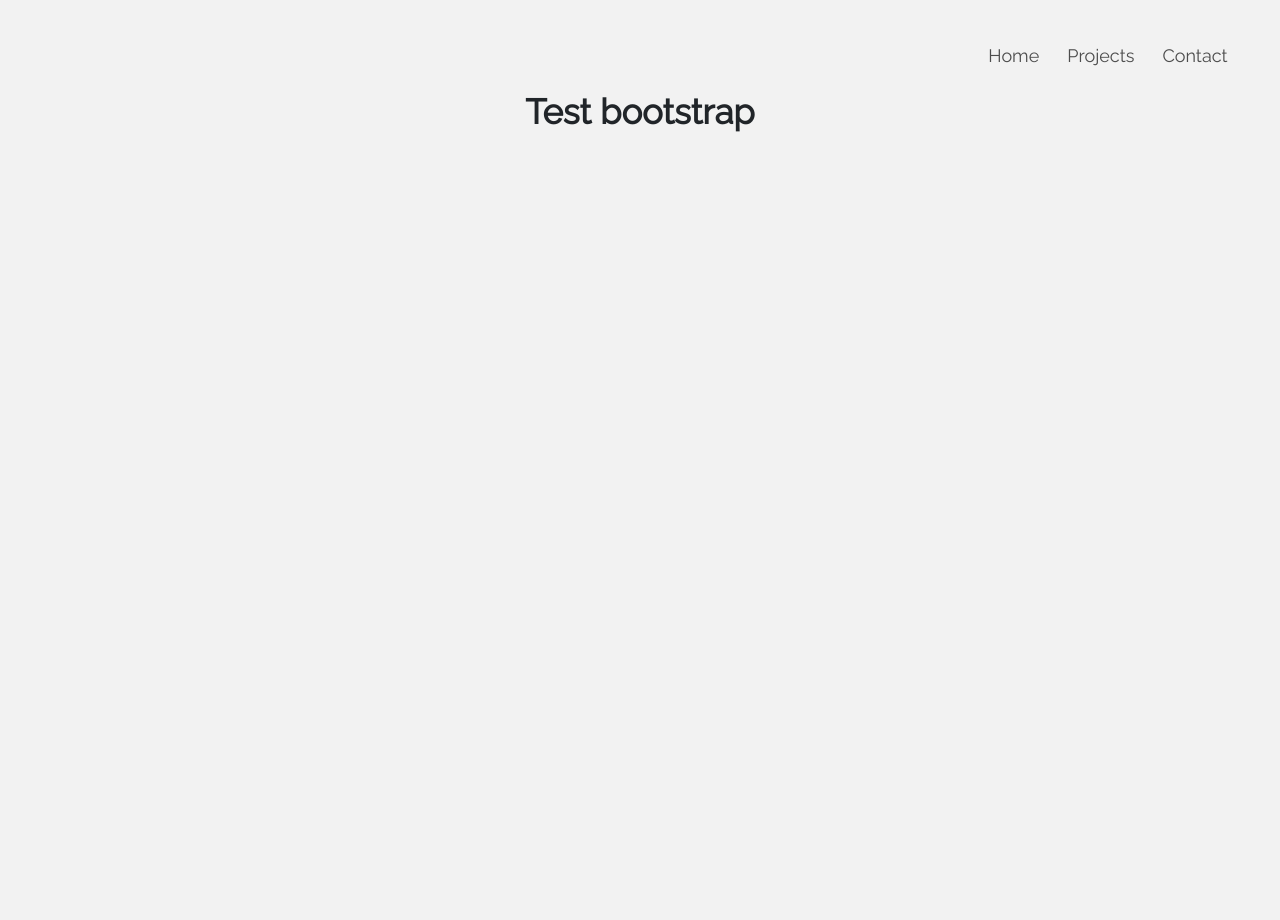
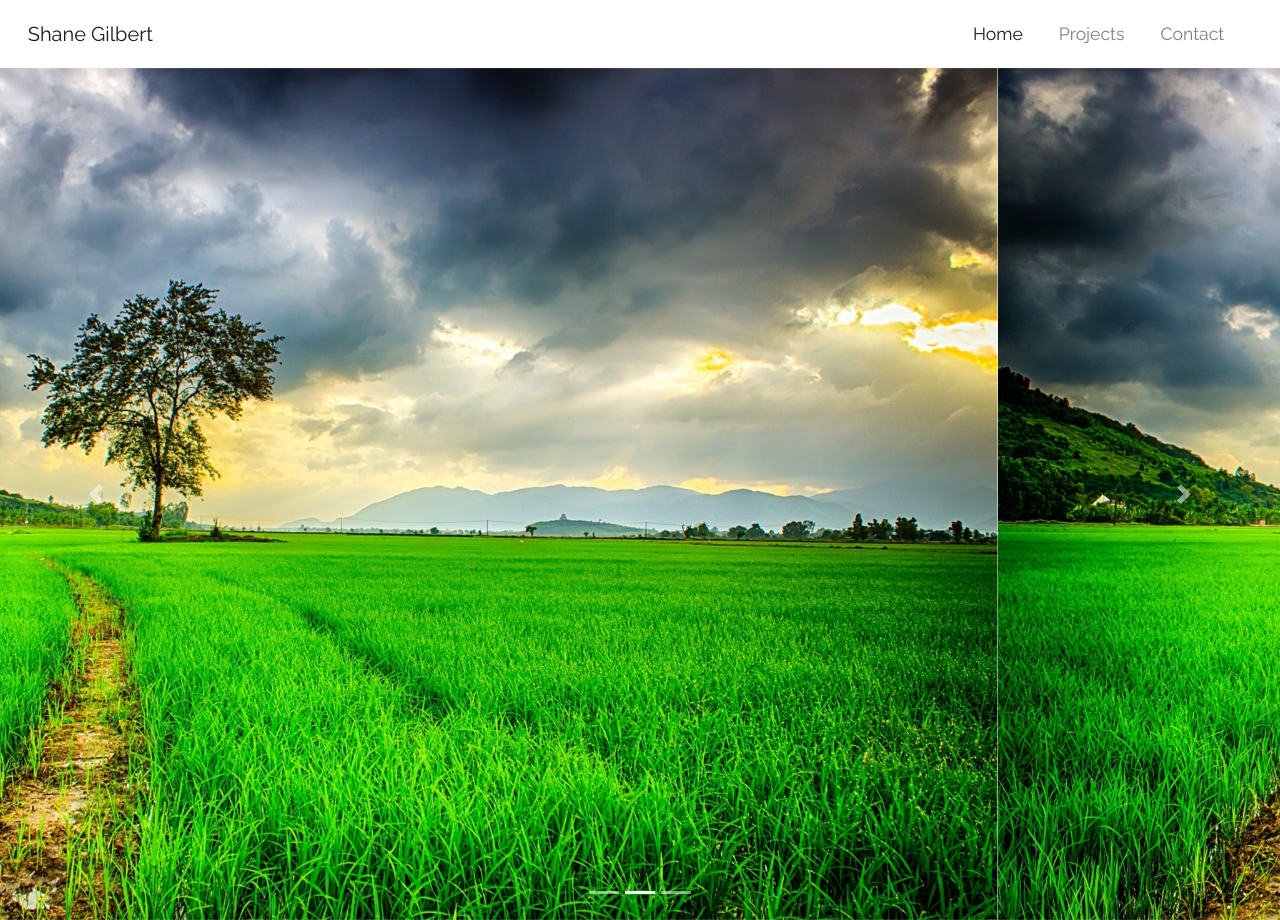
Before and after one commit to shanedgilbert/sdgilbert, a plain HTML site: page index.html in a window 1280 px wide. Before the commit the page ends 800 px from the top, so only its background shows below. Drawn offline with nearby package versions, Linux system fonts and the light colour scheme.

Commit message:
added carousel

```diff
--- a/css/home.css
+++ /dev/null
@@ -1,53 +0,0 @@
-body {
-  background-color: #f2f2f2;
-  /*background-image: url("../img/test.jpg");
-  background-attachment: fixed;*/
-}
-
-h1 {
-  font-size: 26pt;
-  font-weight: bold;
-  font-family: Raleway, sans-serif;
-  text-align: center;
-  top: 25%;
-}
-
-.navdiv {
-  width: 100%;
-  text-align: right;
-  padding: 0px;
-}
-
-ul.nav {
-  list-style-type: none;
-  margin: 0;
-  padding: 0;
-  overflow: hidden;
-  display: inline-block;
-  position: relative;
-  margin-right: 3%;
-  margin-top: 2%;
-}
-
-li {
-  float: left;
-}
-
-li a {
-  display: block;
-  color: black;
-  text-align: center;
-  padding: 16px 14px;
-  background-color: transparent;
-  text-decoration: none;
-  font-family: Raleway;
-  font-size: 18px;
-  color: #4d4d4d;
-  font-weight: normal;
-}
-
-li a:hover {
-  font-weight: 600;
-  color: #000;
-  text-decoration: none;
-}
--- /dev/null
+++ b/css/index.css
@@ -0,0 +1,18 @@
+html, body {
+  height: 100%;
+  width: 100%;
+  font-family: 'Raleway', sans-serif;
+  color: #222;
+}
+
+.navbar {
+  padding: 0.8rem;
+}
+
+.navbar-nav li {
+  padding-right: 20px;
+}
+
+.nav-link {
+  font-size: 1.1em !important;
+}
--- a/index.html
+++ b/index.html
@@ -1,28 +1,77 @@
 <!DOCTYPE html>
 <html lang="en">
+
 <head>
 	<title>Shane D. Gilbert</title>
-	<link rel="stylesheet" href="https://maxcdn.bootstrapcdn.com/bootstrap/4.3.1/css/bootstrap.min.css">
-	<link rel="stylesheet" type="text/css" href="css/home.css">
+	<meta charset="utf-8">
+	<meta name="viewport" content="width=device-width, initial-scale=1">
+	<link rel="stylesheet" href="https://maxcdn.bootstrapcdn.com/bootstrap/4.0.0/css/bootstrap.min.css">
+	<script src="https://ajax.googleapis.com/ajax/libs/jquery/3.3.1/jquery.min.js"></script>
+	<script src="https://cdnjs.cloudflare.com/ajax/libs/popper.js/1.12.9/umd/popper.min.js"></script>
+	<script src="https://maxcdn.bootstrapcdn.com/bootstrap/4.0.0/js/bootstrap.min.js"></script>
+	<script src="https://use.fontawesome.com/releases/v5.0.8/js/all.js"></script>
 	<link href="https://fonts.googleapis.com/css?family=Raleway&display=swap" rel="stylesheet">
-	<meta name="viewport" content="width=device-width, initial-scale=1">
-	<script src="https://ajax.googleapis.com/ajax/libs/jquery/3.4.1/jquery.min.js"></script>
-	<script src="https://cdnjs.cloudflare.com/ajax/libs/popper.js/1.14.7/umd/popper.min.js"></script>
-	<script src="https://maxcdn.bootstrapcdn.com/bootstrap/4.3.1/js/bootstrap.min.js"></script>
+	<link rel="stylesheet" type="text/css" href="css/index.css">
 </head>
+
 <body>
 
-<div class="navdiv">
-	<ul class="nav">
-		<li><a href="index.html">Home</a></li>
-		<li><a href="Projects">Projects</a></li>
-		<li><a href="Contact">Contact</a></li>
-	</ul>
-</div>
+	<!--Navigation Bar-->
+	<nav class="navbar navbar-expand-md navbar-light sticky-top">
+		<div class="container-fluid">
+			<a class="navbar-brand" href="#">Shane Gilbert</a>
+			<button class="navbar-toggler" type="button" data-toggle="collapse" data-target="#navbarResponsive">
+				<span class="navbar-toggler-icon"></span>
+			</button>
+				<div class="collapse navbar-collapse" id="navbarResponsive">
+					<ul class="navbar-nav ml-auto">
+						<li class="nav-item active">
+							<a class="nav-link" href="#">Home</a>
+						</li>
+						<li class="nav-item">
+							<a class="nav-link" href="#">Projects</a>
+						</li>
+						<li class="nav-item">
+							<a class="nav-link" href="#">Contact</a>
+						</li>
+					</ul>
+				</div>
+		</div>
+	</nav>
 
-<div class="container">
-	<h1>Test bootstrap</h1>
-</div>
+	<!--Project Carousel-->
+	<div id="slides" class="carousel slide" data-ride="carousel">
+		<ol class="carousel-indicators">
+			<li data-target="#slides" data-slide-to="0" class="active"></li>
+			<li data-target="#slides" data-slide-to="1"></li>
+			<li data-target="#slides" data-slide-to="2"></li>
+		</ol>
+		<div class="carousel-inner">
+			<div class="carousel-item active">
+				<a href="#">
+					<img class="d-block w-100" src="img/test.jpg" alt="First Slide">
+				</a>
+			</div>
+			<div class="carousel-item">
+				<a href="#">
+					<img class="d-block w-100" src="img/test.jpg" alt="Second Slide">
+				</a>
+			</div>
+			<div class="carousel-item">
+				<a href="#">
+					<img class="d-block w-100" src="img/test.jpg" alt="Third Slide">
+				</a>
+			</div>
+		</div>
+		<a class="carousel-control-prev" href="#slides" role="button" data-slide="prev">
+			<span class="carousel-control-prev-icon" aria-hidden="true"></span>
+			<span class="sr-only href="#"">Previous</span>
+		</a>
+		<a class="carousel-control-next" href="#slides" role="button" data-slide="next">
+			<span class="carousel-control-next-icon" aria-hidden="true"></span>
+			<span class="sr-only">Next</span>
+		</a>
+	</div>
 
 </body>
 </html>
```
